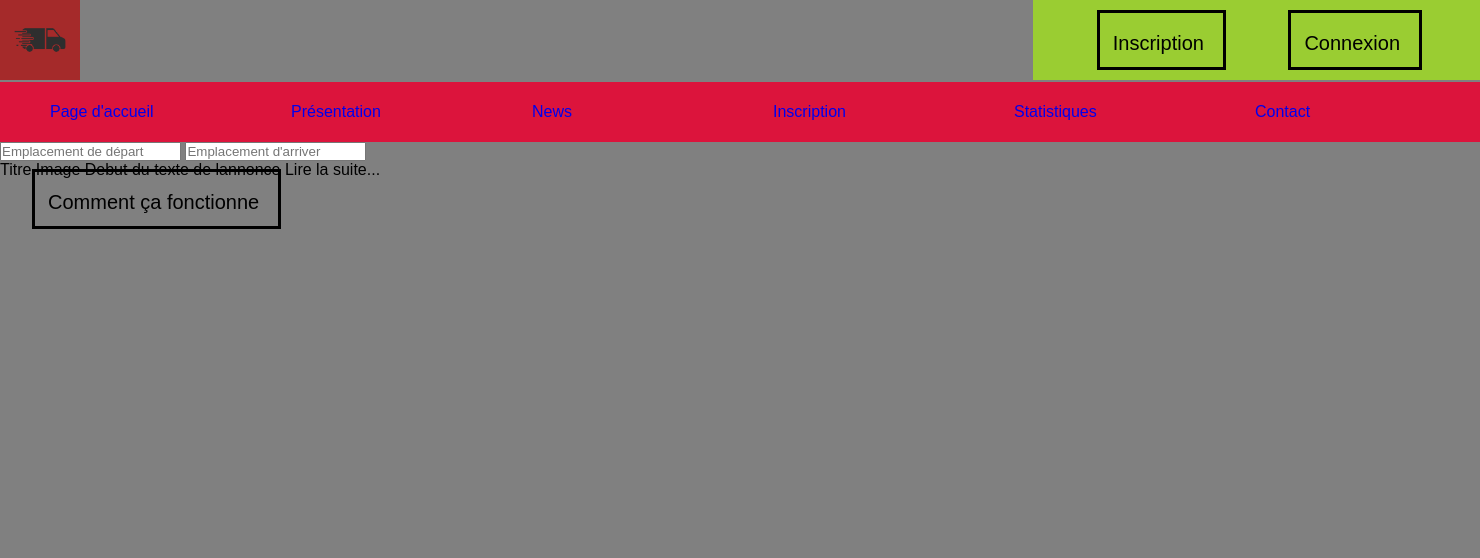
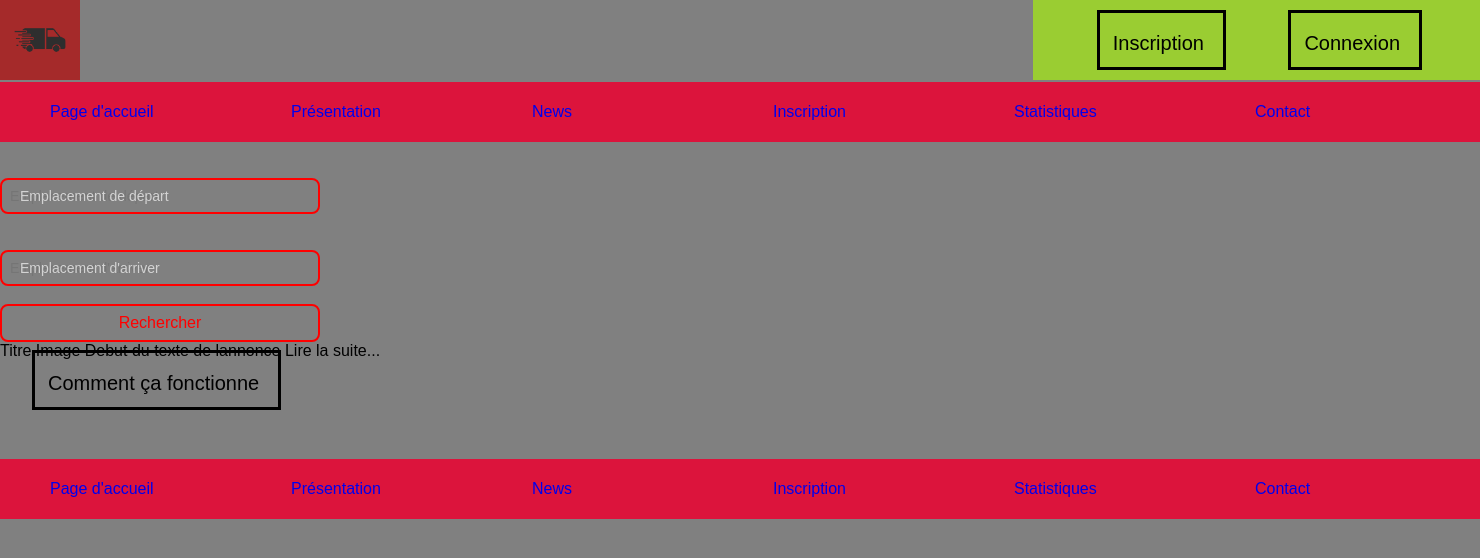
Before and after one commit to MerakchiHibaa/Site-de-transportation-de-colliers, a PHP site: page /Accueil.html in a window 1480 px wide. Shown: the top 558 px of the page. Run offline with PHP 8.4, Linux system fonts and the light colour scheme.

Commit message:
styled the form, the menu and the buttons

```diff
--- a/Accueil.html
+++ b/Accueil.html
@@ -40,11 +40,30 @@
 
 </div>
 <section class="container">
-<div class="zone-recherche">
-    <form class="Container" action="POST">
-        <input type="text" placeholder="Emplacement de départ">
-        <input type="text" placeholder="Emplacement d'arriver">
 
+
+<div class="form">
+    <form  action="POST">
+   <div>
+        <label class="custom-field recherche depart">
+            <input class="form__input" type="text" placeholder="Emplacement de départ" required>
+            <span class="placeholder recherche"> Emplacement de départ </span>
+        </label>
+    </div>
+
+    <div>
+
+    <label class="custom-field recherche arriver">
+        <input  class="form__input" type="text" placeholder="Emplacement d'arriver" required>
+        <span class="placeholder recherche"> Emplacement d'arriver </span>
+
+    </label>
+
+    </div>
+
+    <div>
+        <input id="rechercher" class="form__input" onclick="" type="submit" value="Rechercher">
+      </div>
     </form>
 
 </div>
@@ -67,6 +86,19 @@
 </div>
 
 </section>
+<footer>
+    <div class="menu-bar">
+        <ul>
+       <li>  <a href="#"> Page d'accueil </a></li>
+       <li>  <a href="#"> Présentation </a> </li>
+       <li>   <a href="#"> News</a> </li>
+       <li>  <a href="#"> Inscription</a> </li>
+       <li>  <a href="#"> Statistiques</a> </li>
+       <li>  <a href="#"> Contact</a> </li>
+    </ul>
+
+    </div>
+     </footer>
 
 
 
--- a/style.css
+++ b/style.css
@@ -128,3 +128,159 @@ opacity: 1;
     z-index: 1;
 
 }
+
+
+/*************************Forms***********************/
+
+
+.form{
+    /* margin: 500px;
+      border:5px solid ;*/
+     /* padding: 2rem;*/
+      padding-top: 1.1rem;
+    /* position: relative;
+     width: 20rem;*/
+
+
+  }
+  .form__input, textarea{
+      display: block;
+  }
+  .form__input{
+
+      width: 20rem;
+
+  /*top: 0;
+  left: 0;*/
+  /*   position: absolute;*/
+
+      /*border: 2px solid green;*/
+      border: 2px solid;
+      appearance: none;
+      -webkit-appearance: none;
+      background: gray;
+
+      border-radius: 0.5rem ;
+      font-family: inherit;
+      font-size: inherit;
+      color: red;
+      outline: none;
+     /* background: none;*/
+  padding: 0.5rem;
+
+
+      background: none;
+
+
+  }
+  .form__input:hover {
+      border-color: blue ;
+  }
+  .form__input:focus{
+      border-color: #333;
+  }
+  .form__label{
+      display: block;
+      background-color:  burlywood ;
+     /* position: absolute;*/
+      left: 1rem;
+      top: 0.8rem;
+      padding: 0 0.5rem ;
+      color: white;
+      cursor: text;
+      transition: top 200ms ease-in,
+      left 200ms ease-in,
+      front-size 200ms ease-in
+      ;
+
+
+  }
+  /*.form__input:focus ~ .form__label, .form__input:not(:placeholder-shown).form__input:not(:focus) ~.form__label{
+      top: -0.5rem;
+      font-size: 0.8;
+      left: 00.8rem;
+
+  }*/
+  .custom-field{
+      position: relative;
+      font-size: 14px;
+      padding-top: 20px;
+      margin-bottom: 5px;
+      padding: 12px;
+      width: 14px;
+
+
+  }
+
+  .custom-field .placeholder {
+      position: absolute;
+      left: 20px;
+      top: 50%;
+      transform: translateY(-50%);
+      color: lightgray;
+      width: 9.3rem ;
+
+    /*  margin: 10px 10px 10px 10px;*/
+      /*padding: 2rem;*/
+     /* margin: 2rem;*/
+    /*width: 100px;*/
+
+
+  }
+
+  .custom-field input:focus + .placeholder, .custom-field input:valid + .placeholder{
+      top: 35px;
+      font-size: 0.8rem;
+      color: #222;
+      cursor: text;
+      transition: top 200ms ease-in,
+      left 200ms ease-in,
+      front-size 200ms ease-in
+      ;
+      background-color:  burlywood ;
+  }
+
+
+  .custom-field input{
+
+
+         /* width: 20rem;*/
+
+      /*top: 0;
+      left: 0;*/
+      /*   position: absolute;*/
+
+          /*border: 2px solid green;*/
+          border: 2px solid;
+          appearance: none;
+          -webkit-appearance: none;
+          background: gray;
+
+          border-radius: 0.5rem ;
+          font-family: inherit;
+          font-size: inherit;
+          color: red;
+          outline: none;
+         /* background: none;*/
+
+         font-size: 14px;
+
+
+          background: none;
+
+
+
+
+  }
+  /***************************************custom-field one**********************/
+  .custom-field.one input {
+      background: none;
+      border: 2px solid white ;
+      transition: border-color 0.3s ease;
+
+
+  }
+  .custom-field.one input:valid , .custom-field.one input:focus{
+      border-color: #222 ;
+      transition-delay: 0.1s ;
+  }
```
Also changed, not shown: assets/slider1.jpg (added), assets/slider2.jpeg (added), assets/slider3.jpg (added), assets/slider4.jpg (added).
